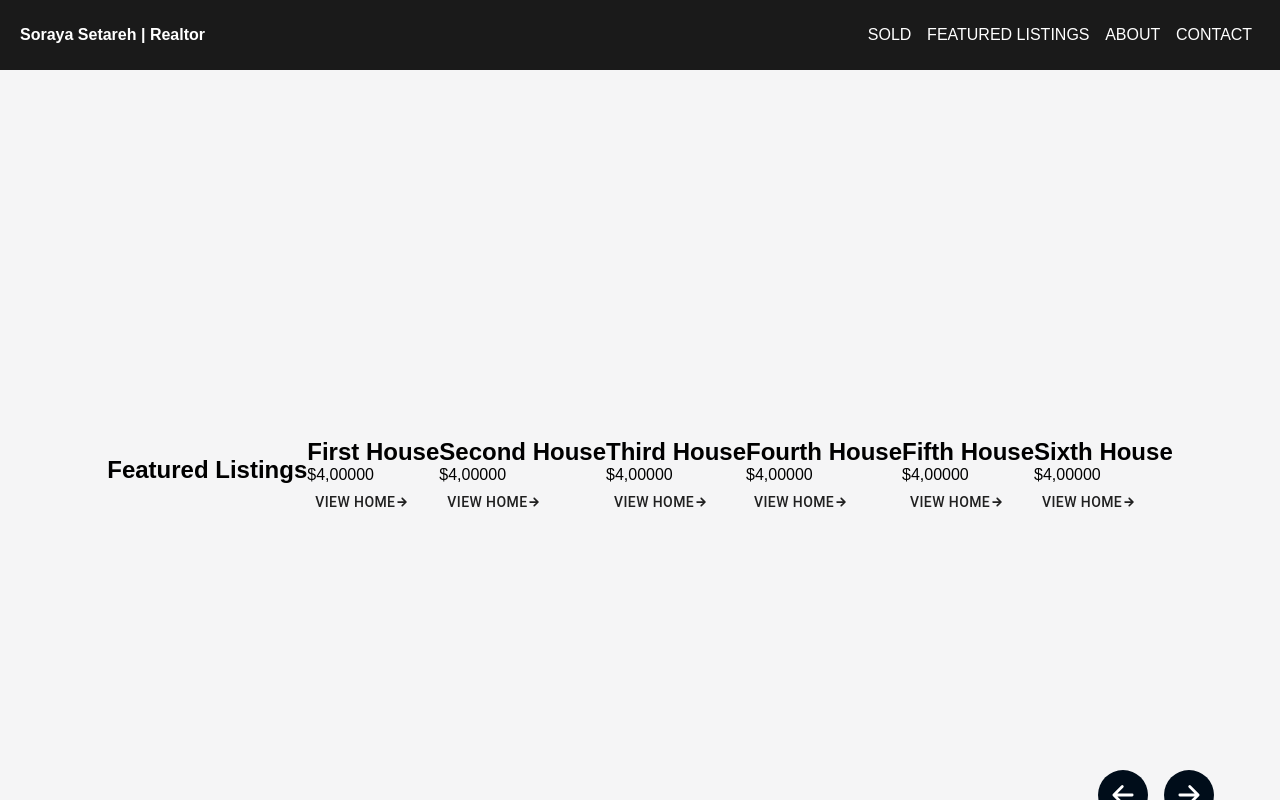
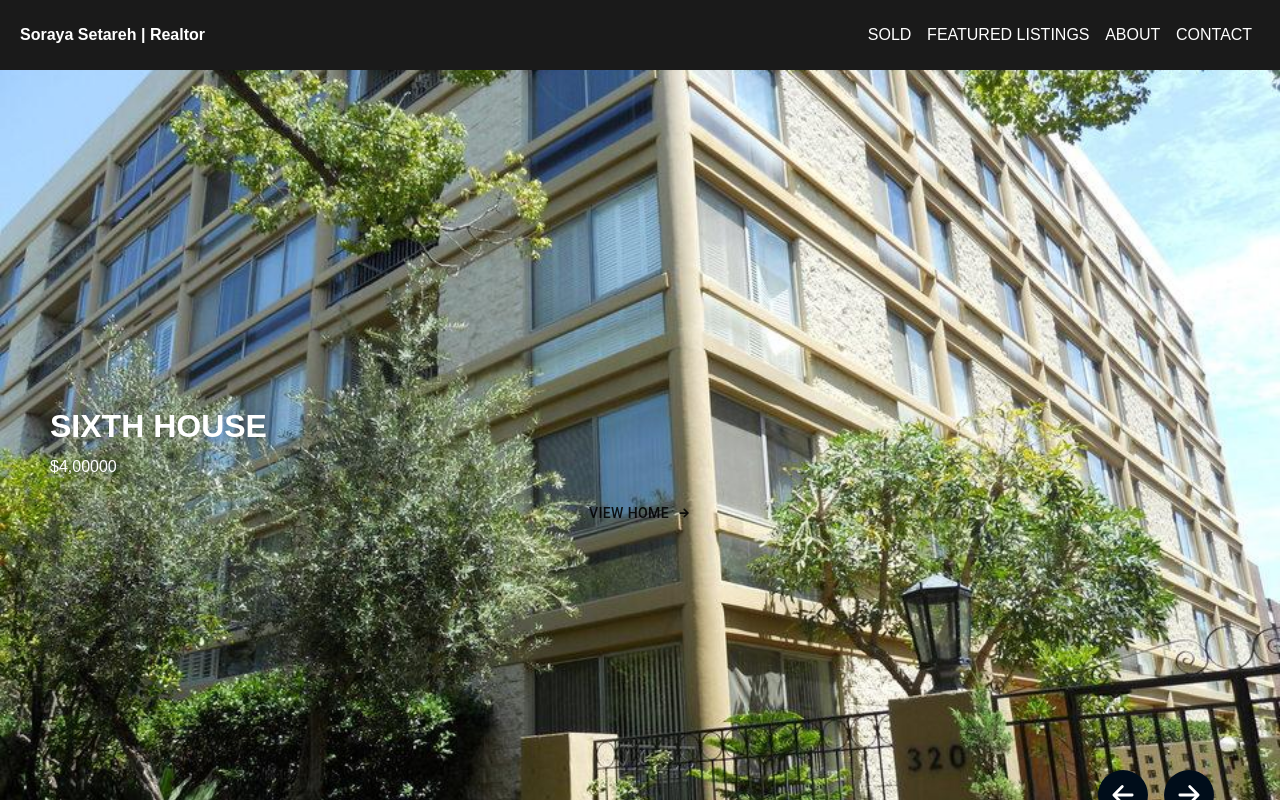
Before and after one commit to rissandimo/silvana-setareh-real-estate, a React (Create React App) app: page /featured-listings in a window 1280 px wide. Shown: the top 800 px of the page. Built offline with nearby package versions, Linux system fonts and the light colour scheme.

Commit message:
Able to update next arrow count

```diff
--- a/src/components/featured-listings/FeaturedListings.js
+++ b/src/components/featured-listings/FeaturedListings.js
@@ -1,5 +1,5 @@
-import { Button } from '@material-ui/core';
-import React from 'react';
+import { Button } from '@material-ui/core'; // Create custom button
+import React, { useState, useRef } from 'react';
 import styled from 'styled-components/macro';
 import { css } from 'styled-components';
 import { IoMdArrowRoundForward } from 'react-icons/io';
@@ -26,11 +26,73 @@ const ListingsWrapper = styled.div`
 `;
 
 // Listings Slider
-const ListingSlide = styled.div``;
-const ListingSlider = styled.div``;
-const ListingImage = styled.img``;
-const ListingContent = styled.div``;
-const Arrow = styled(IoMdArrowRoundForward)``;
+const ListingSlide = styled.div`
+height: 100%;
+width: 100%;
+z-index: 1;
+`;
+const ListingSlider = styled.div`
+    position: absolute;
+    left: 0;
+    top: 0;
+    width: 100%;
+    height: 100%;
+    display: flex;
+    align-items: center;
+    justify-content: center;
+
+    &::before {
+        content: '';
+        position: absolute;
+        z-index: 2;
+        width: 100%;
+        height: 100vh;
+        bottom: 0vh;
+        left: 0;
+        overflow: hidden;
+        opacity: 0.4;
+        background: linear-gradient(
+            0deg,
+            rgba(0,0,0,0.2) 0%,
+            rgba(0,0,0,0.2) 50%,
+            rgba(0,0,0,0.2) 100%,
+        );
+    }
+`;
+const ListingImage = styled.img`
+    position: absolute;
+    top: 0;
+    left: 0;
+    height: 100vh;
+    width: 100vw;
+    object-fit: cover;
+`;
+const ListingContent = styled.div`
+position: relative;
+z-index: 10;
+display: flex;
+flex-direction: column;
+max-width: 1600px;
+width: calc(100% - 100px);
+color: #fff;
+
+h1 {
+    font-size: clamp(1rem, 8vw, 2rem);
+    font-width: 400;
+    text-transform: uppercase;
+    text-shadow: 0px 0px 20px rgba(0,0,0,0.4);
+    text-align: left;
+    margin-bottom: 0.8rem;
+}
+
+p {
+    margin-bottom: 1.2rem;
+    text-shadow: 0px 0px 20px rgba(0,0,0,0.4);
+}
+`;
+const Arrow = styled(IoMdArrowRoundForward)`
+margin-left: 0.5rem
+`;
 
 const arrowButtons = css`
     background: #000d1a;
@@ -58,16 +120,26 @@ const SliderButtons = styled.div`
     z-index: 10;
 `;
 
-const NextArrow = styled(IoArrowBack)`
+const NextArrow = styled(IoArrowForward)`
     ${arrowButtons}
 `
 
-const PrevArrow = styled(IoArrowForward)`
+const PrevArrow = styled(IoArrowBack)`
     ${arrowButtons}
 `
 
 const FeaturedListings = () => {
-    console.log(SliderData);
+
+    const [current, setCurrent] = useState(0);
+    const length = SliderData.length;
+    const timeout = useRef(null);
+
+    const nextSlide = () => {
+        setCurrent(current === length - 1 ? 0 : current + 1);
+        console.log(current);
+    }
+
+
     return(
     <FeaturedListingsSection>
             <ListingsWrapper>
@@ -75,7 +147,7 @@ const FeaturedListings = () => {
                 {SliderData.map((slide, index) => (
                     <ListingSlide key={index}>
                         <ListingSlider>
-                            <ListingImage/>
+                            <ListingImage src={slide.image} alt={slide.alt}/>
                             <ListingContent>
                                 <h1>{slide.title}</h1>
                                 <p>{slide.price}</p>
@@ -89,8 +161,8 @@ const FeaturedListings = () => {
                     </ListingSlide>
                 ))}
                 <SliderButtons>
-                    <NextArrow />
                     <PrevArrow />
+                    <NextArrow onClick={nextSlide} />
                 </SliderButtons>
             </ListingsWrapper>
     </FeaturedListingsSection>
```
